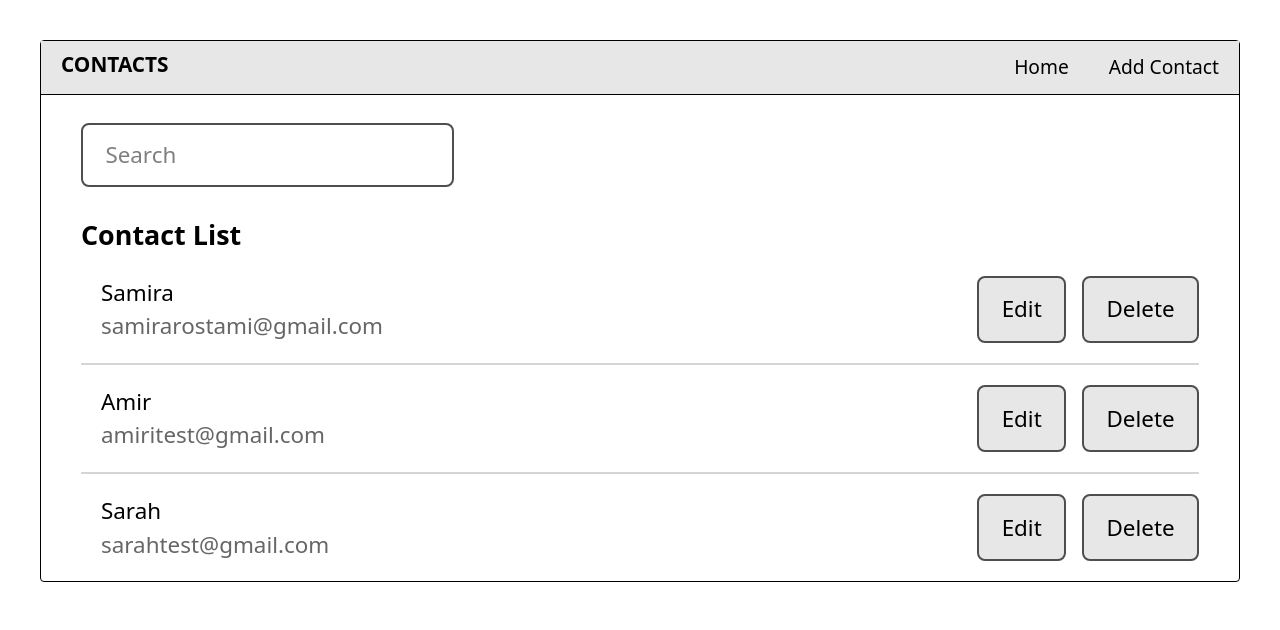
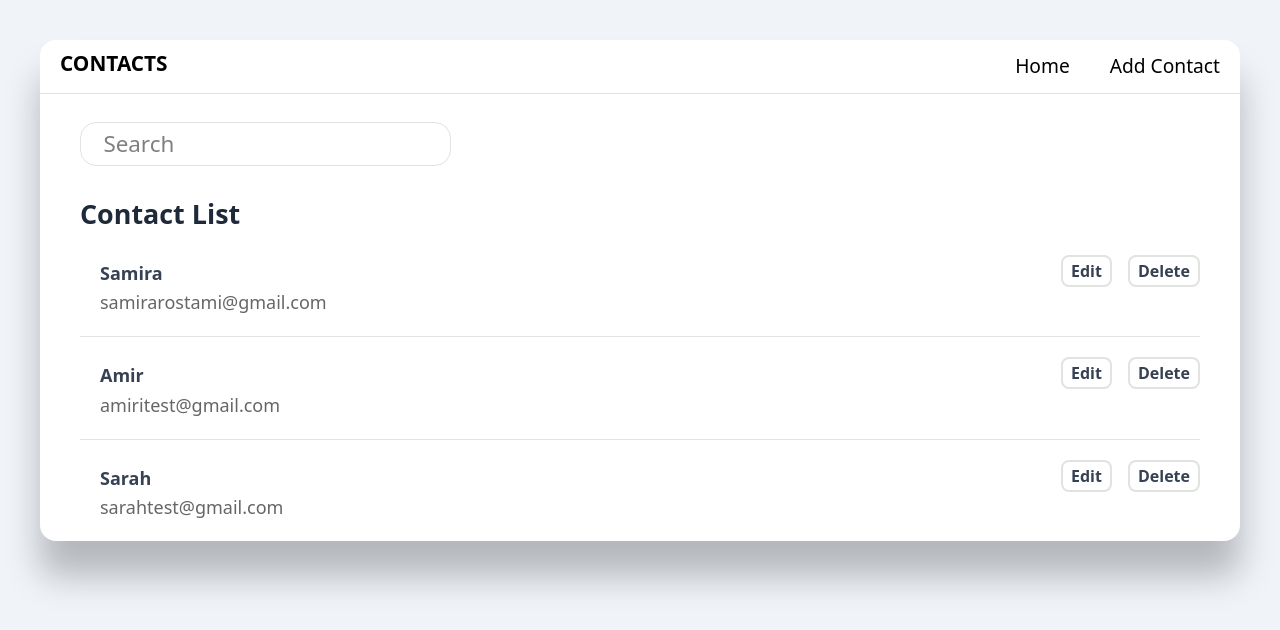
Before and after one commit to smircodes/contact-list, a React (Vite) app: page / in a window 1280 px wide. Shown: the top 630 px of the page. Built offline with nearby package versions, Linux system fonts and the light colour scheme.

Commit message:
Editing Css of contact-list.

```diff
--- a/src/App.jsx
+++ b/src/App.jsx
@@ -77,9 +77,9 @@ function App() {
 
   return (
     <>
-      <div className="m-10">
+      <div className="m-10 bg-white shadow-[0_35px_35px_rgba(0,0,0,0.25)] rounded-2xl">
         {activePage === "list" && (
-          <div className="border rounded shadowmb-2">
+          <div className=" rounded shadowmb-2">
             <Navbar onNavigate={setActivePage} />
             <ContactCard>
               <SearchBar
--- a/src/components/ContactList.jsx
+++ b/src/components/ContactList.jsx
@@ -12,18 +12,28 @@ export default function ContactList({
 
   return (
     <div>
-      <h2>Contact List</h2>
+      <h2 className="text-gray-800">Contact List</h2>
       <ul className="contact-list">
         {displayContacts.map((contact) => {
           return (
             <li key={contact.id} className="flex justify-between py-5">
               <div className="px-5">
-                <span>{contact.name}</span>
-                <p className="text-[#666]">{contact.email}</p>
+                <span className="text-gray-700 text-lg font-semibold">
+                  {contact.name}
+                </span>
+                <p className="text-[#666] text-lg">{contact.email}</p>
               </div>
               <div className="flex gap-x-4">
-                <button onClick={() => onEdit(contact.id)}>Edit</button>
-                <button onClick={() => onDeleteContact(contact.id)}>
+                <button
+                  className="text-base h-8 text-gray-700"
+                  onClick={() => onEdit(contact.id)}
+                >
+                  Edit
+                </button>
+                <button
+                  className="text-base h-8 text-gray-700"
+                  onClick={() => onDeleteContact(contact.id)}
+                >
                   Delete
                 </button>
               </div>
--- a/src/components/Navbar.jsx
+++ b/src/components/Navbar.jsx
@@ -1,6 +1,6 @@
 export default function Navbar({ onNavigate }) {
   return (
-    <div className="flex justify-between px-5 py-3 border-b bg-[#e7e7e7]">
+    <div className="flex justify-between px-5 py-3 border-[#e1e3e1] border-b">
       <h1>CONTACTS</h1>
 
       <ul className="flex items-center gap-10">
--- a/src/components/SearchBar.jsx
+++ b/src/components/SearchBar.jsx
@@ -5,7 +5,7 @@ export default function Searchbar({ searchTerm, setSearchTerm }) {
         name="searchbar"
         id="Search-bar"
         type="text"
-        className="border"
+        className=""
         placeholder="Search"
         value={searchTerm}
         onChange={(e) => {
--- a/src/index.css
+++ b/src/index.css
@@ -6,8 +6,8 @@
   font-weight: 400;
 
   /* color-scheme: light dark;
-  color: rgba(255, 255, 255, 0.87);
-  background-color: #242424; */
+  color: rgba(255, 255, 255, 0.87); */
+  background-color: #f0f4f9;
 
   font-synthesis: none;
   text-rendering: optimizeLegibility;
@@ -35,18 +35,15 @@ h2 {
   font-weight: 600;
 }
 input {
-  border: 2px solid #4e4e4e;
-  border-radius: 0.5rem;
-  padding: 0.6em 1em;
+  border: 1px solid #e1e3e1;
+  border-radius: 1rem;
+  padding: 0.2em 1em;
 }
 button {
   border-radius: 8px;
-  border: 2px solid #4e4e4e;
-  padding: 0.5em 1em;
-  /* font-size: 1em; */
-  /* font-weight: 500; */
-  /* font-family: inherit; */
-  background-color: #e7e7e7;
+  border: 2px solid #e1e3e1;
+  padding: 0 0.5em;
+  font-weight: 600;
   cursor: pointer;
   transition: border-color 0.25s;
 }
@@ -58,5 +55,5 @@ button:focus-visible {
   outline: 4px auto -webkit-focus-ring-color;
 }
 .contact-list li:not(:last-child) {
-  border-bottom: 2px solid #d6d4d4;
+  border-bottom: 1px solid #e1e3e1;
 }
```
